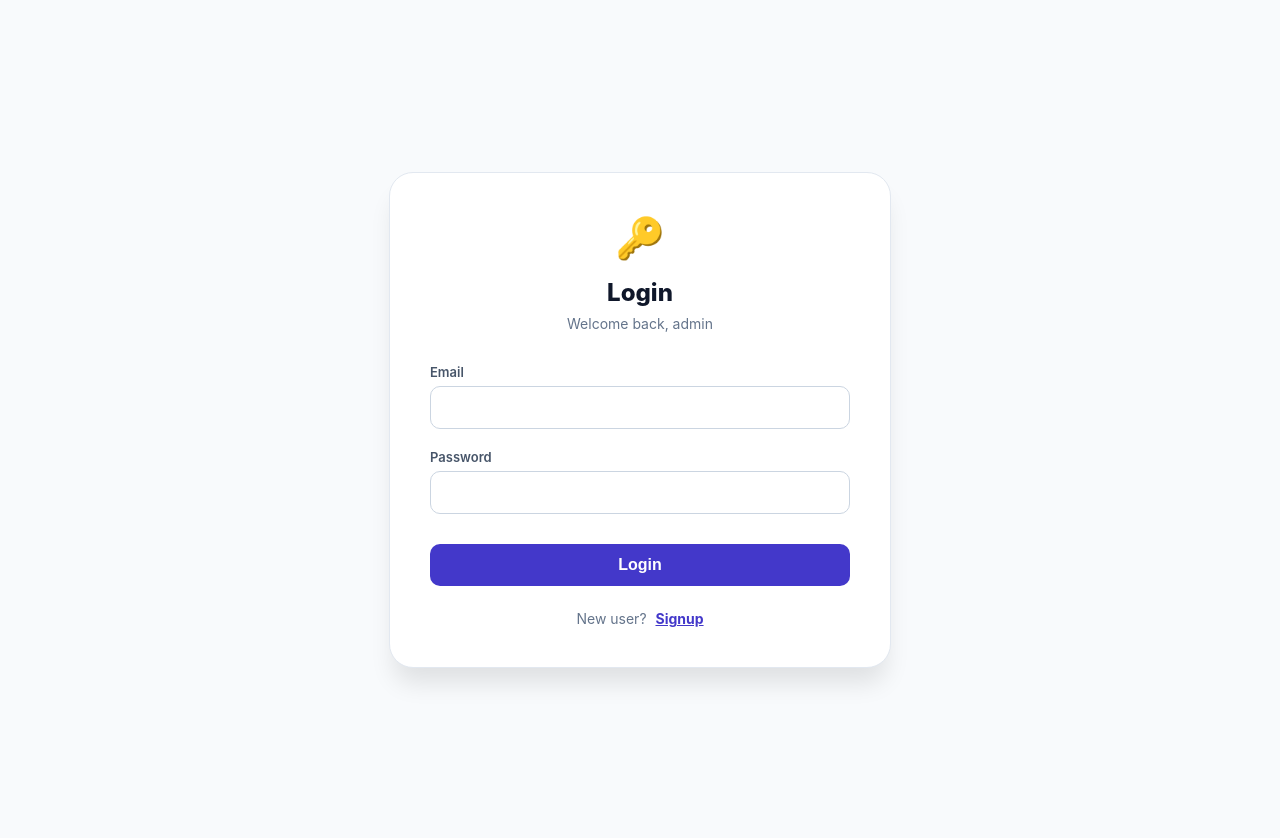
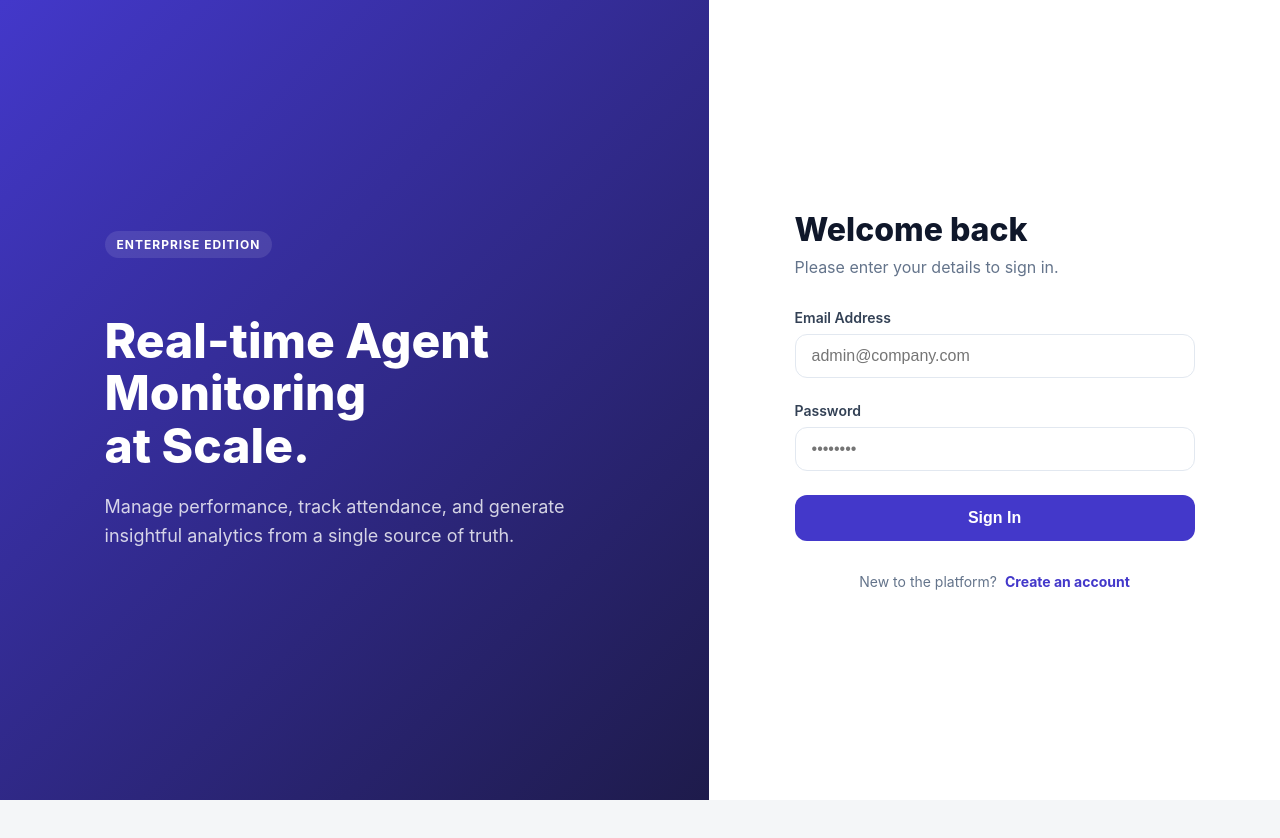
Before and after one commit to suspicious115478/4125, a React (Vite) app: page / in a window 1280 px wide. After the commit the page ends 800 px from the top, so only its background shows below. Built offline with nearby package versions, Linux system fonts and the light colour scheme.

Commit message:
Update Login.jsx

```diff
--- a/src/auth/Login.jsx
+++ b/src/auth/Login.jsx
@@ -1,23 +1,7 @@
 import { useState } from 'react';
 import { supabase } from '../lib/supabase';
 
-const authStyles = {
-  container: { display: 'flex', alignItems: 'center', justifyContent: 'center', minHeight: '100vh', backgroundColor: '#f8fafc', fontFamily: '"Inter", sans-serif', padding: '20px' },
-  card: { backgroundColor: '#ffffff', padding: '40px', borderRadius: '24px', boxShadow: '0 20px 25px -5px rgba(0, 0, 0, 0.1)', width: '100%', maxWidth: '420px', border: '1px solid #e2e8f0' },
-  header: { textAlign: 'center', marginBottom: '32px' },
-  logo: { fontSize: '40px', marginBottom: '16px' },
-  title: { margin: 0, fontSize: '24px', fontWeight: '800', color: '#0f172a' },
-  subtitle: { margin: '8px 0 0', fontSize: '14px', color: '#64748b' },
-  form: { display: 'flex', flexDirection: 'column', gap: '20px' },
-  inputGroup: { display: 'flex', flexDirection: 'column', gap: '6px' },
-  label: { fontSize: '13px', fontWeight: '600', color: '#475569', textAlign: 'left' },
-  input: { padding: '12px 16px', borderRadius: '10px', border: '1px solid #cbd5e1', fontSize: '15px', outline: 'none' },
-  button: { backgroundColor: '#4338ca', color: '#ffffff', padding: '12px', borderRadius: '10px', border: 'none', fontSize: '16px', fontWeight: '600', cursor: 'pointer', marginTop: '10px' },
-  footer: { marginTop: '24px', textAlign: 'center', fontSize: '14px', color: '#64748b' },
-  link: { color: '#4338ca', fontWeight: '700', cursor: 'pointer', textDecoration: 'underline', marginLeft: '5px' }
-};
-
-function Login({ onLogin, onShowSignup }) {
+const Login = ({ onLogin, onShowSignup }) => {
   const [email, setEmail] = useState('');
   const [password, setPassword] = useState('');
   const [loading, setLoading] = useState(false);
@@ -26,35 +10,71 @@ function Login({ onLogin, onShowSignup }) {
     e.preventDefault();
     setLoading(true);
     const { data, error } = await supabase.auth.signInWithPassword({ email, password });
-    if (error) { alert(error.message); setLoading(false); return; }
-    onLogin(data.session);
+    if (error) alert(error.message);
+    else onLogin(data.session);
     setLoading(false);
   }
 
   return (
-    <div style={authStyles.container}>
-      <div style={authStyles.card}>
-        <div style={authStyles.header}>
-          <div style={authStyles.logo}>🔑</div>
-          <h2 style={authStyles.title}>Login</h2>
-          <p style={authStyles.subtitle}>Welcome back, admin</p>
+    <div style={s.container}>
+      {/* LEFT SIDE: BRANDING */}
+      <div style={s.brandSide}>
+        <div style={s.brandContent}>
+          <div style={s.badge}>Enterprise Edition</div>
+          <h1 style={s.brandTitle}>Real-time Agent Monitoring <br/>at Scale.</h1>
+          <p style={s.brandPara}>Manage performance, track attendance, and generate insightful analytics from a single source of truth.</p>
         </div>
-        <form onSubmit={handleLogin} style={authStyles.form}>
-          <div style={authStyles.inputGroup}>
-            <label style={authStyles.label}>Email</label>
-            <input type="email" style={authStyles.input} value={email} onChange={e => setEmail(e.target.value)} required />
+      </div>
+
+      {/* RIGHT SIDE: FORM */}
+      <div style={s.formSide}>
+        <div style={s.formWrapper}>
+          <div style={s.header}>
+            <h2 style={s.title}>Welcome back</h2>
+            <p style={s.subtitle}>Please enter your details to sign in.</p>
           </div>
-          <div style={authStyles.inputGroup}>
-            <label style={authStyles.label}>Password</label>
-            <input type="password" style={authStyles.input} value={password} onChange={e => setPassword(e.target.value)} required />
+
+          <form onSubmit={handleLogin} style={s.form}>
+            <div style={s.inputGroup}>
+              <label style={s.label}>Email Address</label>
+              <input type="email" style={s.input} value={email} onChange={e => setEmail(e.target.value)} required placeholder="admin@company.com" />
+            </div>
+            <div style={s.inputGroup}>
+              <label style={s.label}>Password</label>
+              <input type="password" style={s.input} value={password} onChange={e => setPassword(e.target.value)} required placeholder="••••••••" />
+            </div>
+            <button type="submit" style={s.button} disabled={loading}>{loading ? 'Verifying...' : 'Sign In'}</button>
+          </form>
+
+          <div style={s.footer}>
+            New to the platform? <span style={s.link} onClick={onShowSignup}>Create an account</span>
           </div>
-          <button type="submit" style={authStyles.button} disabled={loading}>{loading ? 'Logging in...' : 'Login'}</button>
-        </form>
-        <div style={authStyles.footer}>
-          New user? <span style={authStyles.link} onClick={onShowSignup}>Signup</span>
         </div>
       </div>
     </div>
   );
-}
+};
+
 export default Login;
+
+// Styles shared by both files
+const s = {
+  container: { display: 'flex', minHeight: '100vh', fontFamily: '"Inter", sans-serif' },
+  brandSide: { flex: '1.2', background: 'linear-gradient(135deg, #4338ca 0%, #1e1b4b 100%)', display: 'flex', alignItems: 'center', justifyContent: 'center', padding: '60px', color: '#fff' },
+  brandContent: { maxWidth: '500px' },
+  badge: { backgroundColor: 'rgba(255,255,255,0.1)', display: 'inline-block', padding: '6px 12px', borderRadius: '20px', fontSize: '12px', fontWeight: '700', textTransform: 'uppercase', letterSpacing: '1px', marginBottom: '24px' },
+  brandTitle: { fontSize: '48px', fontWeight: '800', marginBottom: '20px', lineHeight: '1.1' },
+  brandPara: { fontSize: '18px', opacity: '0.8', lineHeight: '1.6' },
+  formSide: { flex: '1', backgroundColor: '#fff', display: 'flex', alignItems: 'center', justifyContent: 'center', padding: '40px' },
+  formWrapper: { width: '100%', maxWidth: '400px' },
+  header: { marginBottom: '32px' },
+  title: { fontSize: '32px', fontWeight: '800', color: '#0f172a', margin: 0 },
+  subtitle: { color: '#64748b', marginTop: '8px' },
+  form: { display: 'flex', flexDirection: 'column', gap: '24px' },
+  inputGroup: { display: 'flex', flexDirection: 'column', gap: '8px' },
+  label: { fontSize: '14px', fontWeight: '600', color: '#334155' },
+  input: { padding: '12px 16px', borderRadius: '12px', border: '1px solid #e2e8f0', fontSize: '16px', outline: 'none', transition: 'all 0.2s' },
+  button: { backgroundColor: '#4338ca', color: '#fff', padding: '14px', borderRadius: '12px', border: 'none', fontSize: '16px', fontWeight: '700', cursor: 'pointer', transition: 'background 0.2s' },
+  footer: { marginTop: '32px', textAlign: 'center', fontSize: '14px', color: '#64748b' },
+  link: { color: '#4338ca', fontWeight: '700', cursor: 'pointer', textDecoration: 'none', marginLeft: '4px' }
+};
```
